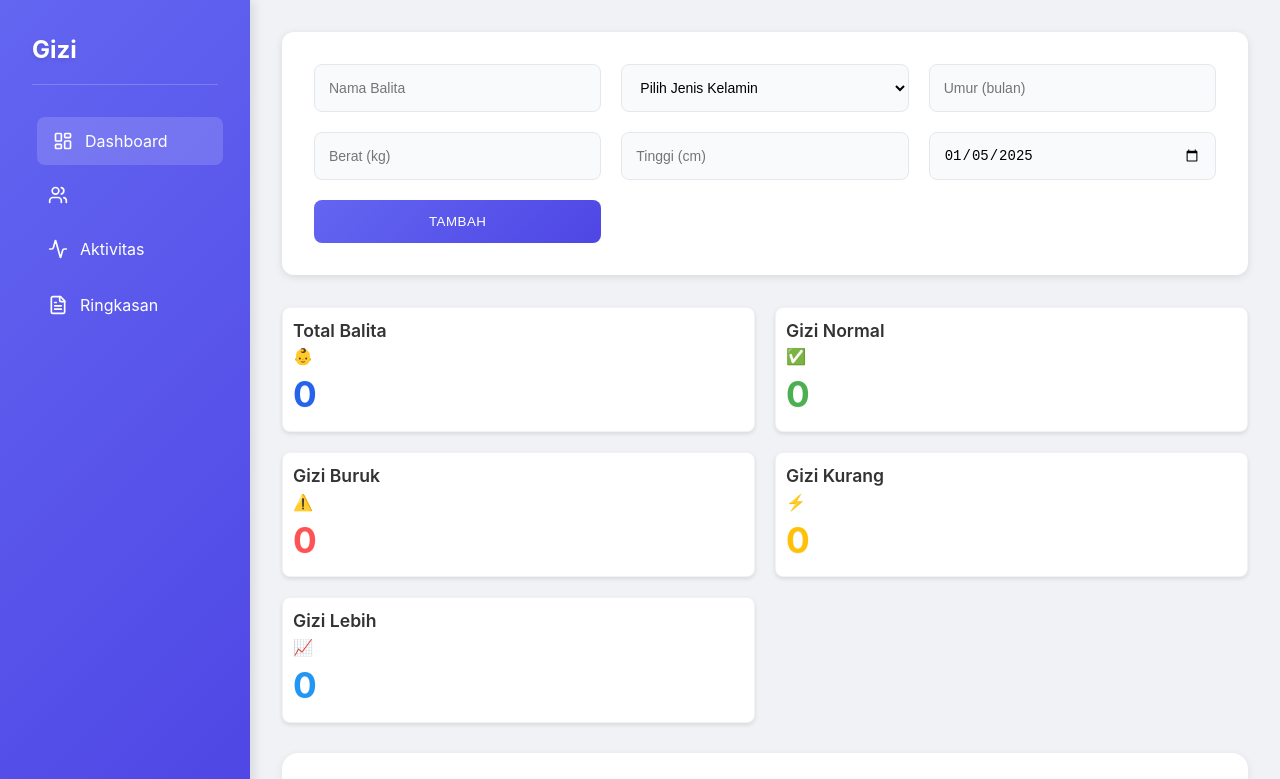
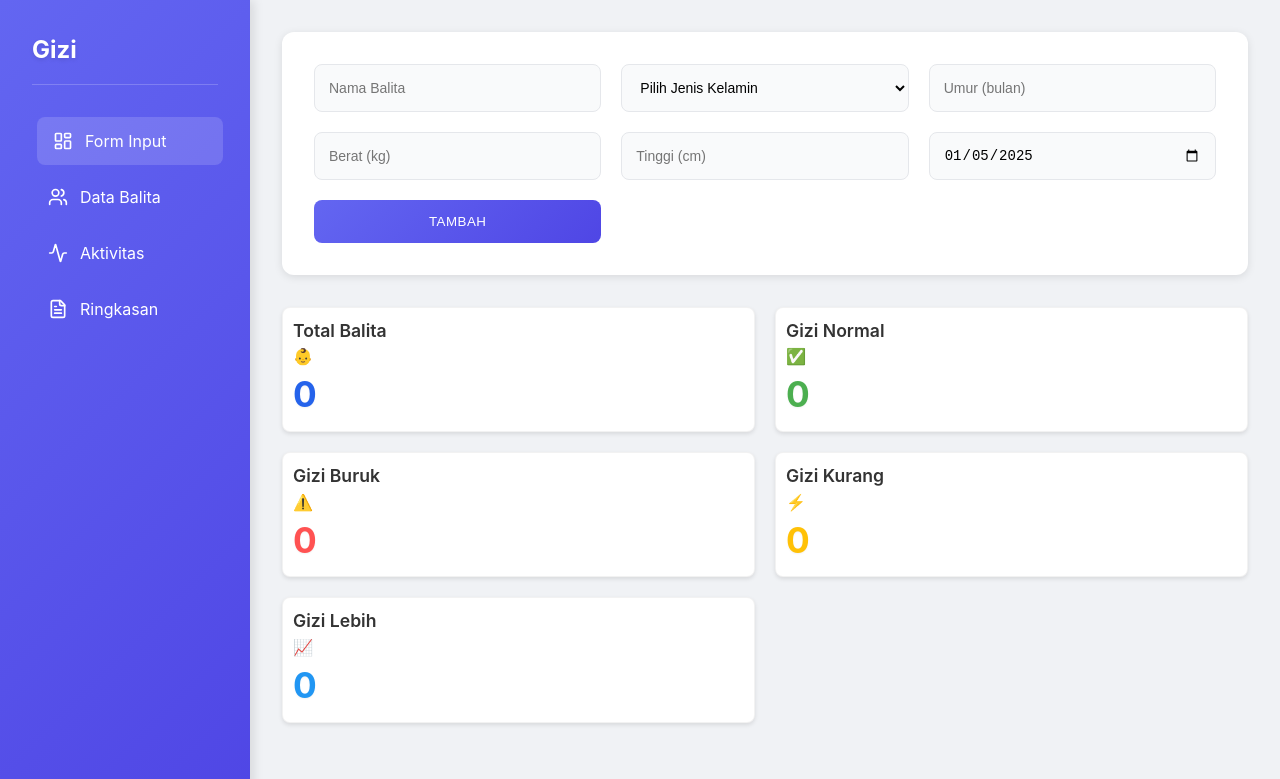
Before and after one commit to alfansatoruu/uas-mobile-teori, a React (Vite) app: page / in a window 1280 px wide. Shown: the top 779 px of the page. Built offline with nearby package versions, Linux system fonts and the light colour scheme.

Commit message:
first commit

```diff
--- a/src/App.jsx
+++ b/src/App.jsx
@@ -351,7 +351,7 @@ const App = () => {
             onClick={() => setActiveTab('dashboard')}
           >
             <LayoutDashboard size={20} />
-            Dashboard
+            Form Input
           </a>
           <a
             href="#"
@@ -359,7 +359,7 @@ const App = () => {
             onClick={() => setActiveTab('customer')}
           >
             <Users size={20} />
-
+            Data Balita
           </a>
           <a
             href="#"
@@ -496,8 +496,16 @@ const App = () => {
               ))}
             </div>
 
-            {/* Data Table Section */}
-            <div className="table-section">
+
+          </>
+        )}
+
+        {activeTab === 'activities' && <ActivitiesSection />}
+
+        {/* Customer Section */}
+        {activeTab === 'customer' && (
+          <div className="customer-section">
+             <div className="table-section">
               <div className="table-header">
                 <h2>Data</h2>
                 <div className="search-container">
@@ -585,14 +593,6 @@ const App = () => {
                 </table>
               </div>
             </div>
-          </>
-        )}
-
-        {activeTab === 'activities' && <ActivitiesSection />}
-
-        {/* Customer Section */}
-        {activeTab === 'customer' && (
-          <div className="customer-section">
             {/* <div className="stats-container">
               <div className="stat-card">
 
```
